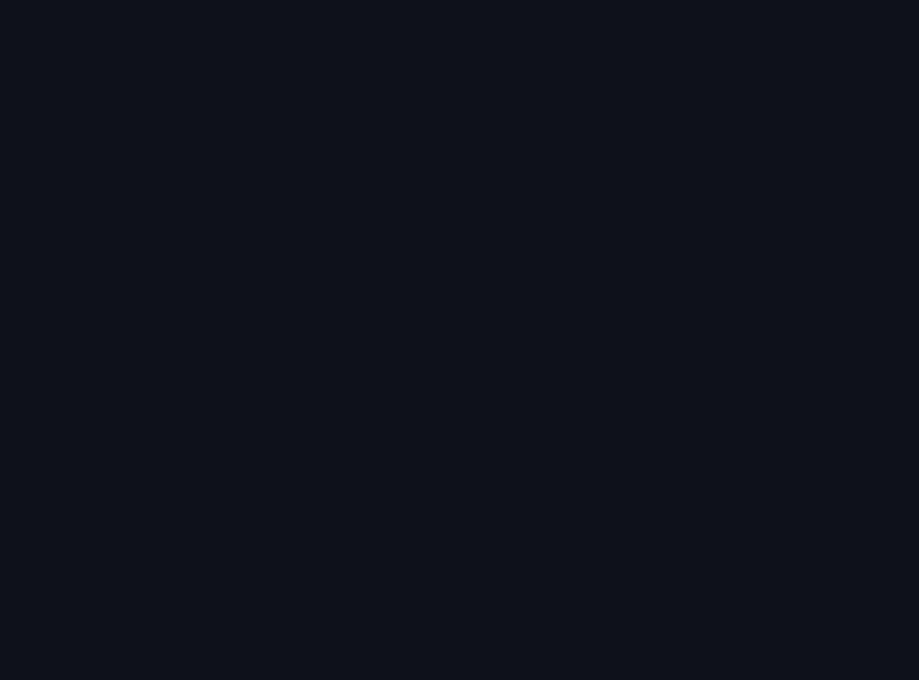
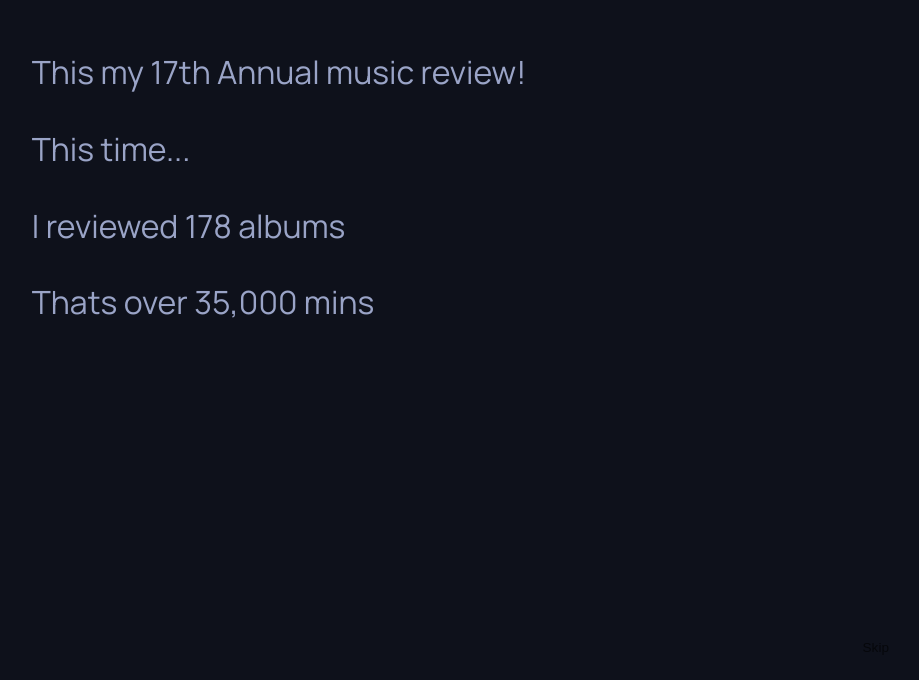
Before and after one commit to rsharma441/rsharma441.github.io, a React (Create React App) app: page /rsharma441.github.io/ in a window 1280 px wide. Before the commit this address had no page. Shown: the part 120-800 px from the top of the page, without its empty margins (361-1280 px from the left). Built offline with nearby package versions, Linux system fonts and the light colour scheme; a web font is replaced by a local one.

Commit message:
made a few edits

```diff
--- a/src/App.tsx
+++ b/src/App.tsx
@@ -25,7 +25,7 @@ const App: React.FC = () => {
 
   console.log(recommendations);
   return (
-    <BrowserRouter>
+    <BrowserRouter basename="/rsharma441.github.io">
       <Routes>
         <Route
           path="/"
--- a/src/index.tsx
+++ b/src/index.tsx
@@ -5,6 +5,13 @@ import App from './App'
 import reportWebVitals from './reportWebVitals'
 
 const root = ReactDOM.createRoot(document.getElementById('root') as HTMLElement)
+
+const params = new URLSearchParams(window.location.search);
+const redirect = params.get("redirect");
+if (redirect) {
+  window.history.replaceState(null, "", decodeURIComponent(redirect));
+}
+
 root.render(
   <React.StrictMode>
     <App />
--- a/src/onboarding/Onboarding.tsx
+++ b/src/onboarding/Onboarding.tsx
@@ -53,6 +53,18 @@ const Onboarding: React.FC<Props> = ({
   const [phase, setPhase] = useState<Phase>("intro");
   const [albums, setAlbums] = useState<string[]>([]);
   const [questionIndex, setQuestionIndex] = useState(0);
+
+
+    const skipToDone = () => {
+    setRecommendations(null);
+    setPhase("done");
+  };
+
+
+  const canSkip =
+    phase === "intro" ||
+    phase === "ambient" ||
+    phase === "questions";
 
   /* Load album corpus for ambient field */
   useEffect(() => {
@@ -131,6 +143,17 @@ const Onboarding: React.FC<Props> = ({
         />
       )}
 
+
+      {canSkip && (
+        <button
+          className="skip-onboarding"
+          onClick={skipToDone}
+        >
+          Skip
+        </button>
+      )}
+
+
     </main>
   );
 };
--- a/src/theme.css
+++ b/src/theme.css
@@ -451,3 +451,20 @@ a:hover {
   opacity: 0.6;
   max-width: 50ch;
 }
+
+
+
+.skip-onboarding {
+  position: fixed;
+  bottom: 24px;
+  right: 24px;
+  background: none;
+  border: none;
+  opacity: 0.6;
+  font-size: 0.85rem;
+  cursor: pointer;
+}
+
+.skip-onboarding:hover {
+  opacity: 1;
+}
```
Also changed, not shown: public/assets/404.html (added, +14 -0 lines). Lines whose indentation alone changed are shown as unchanged.
